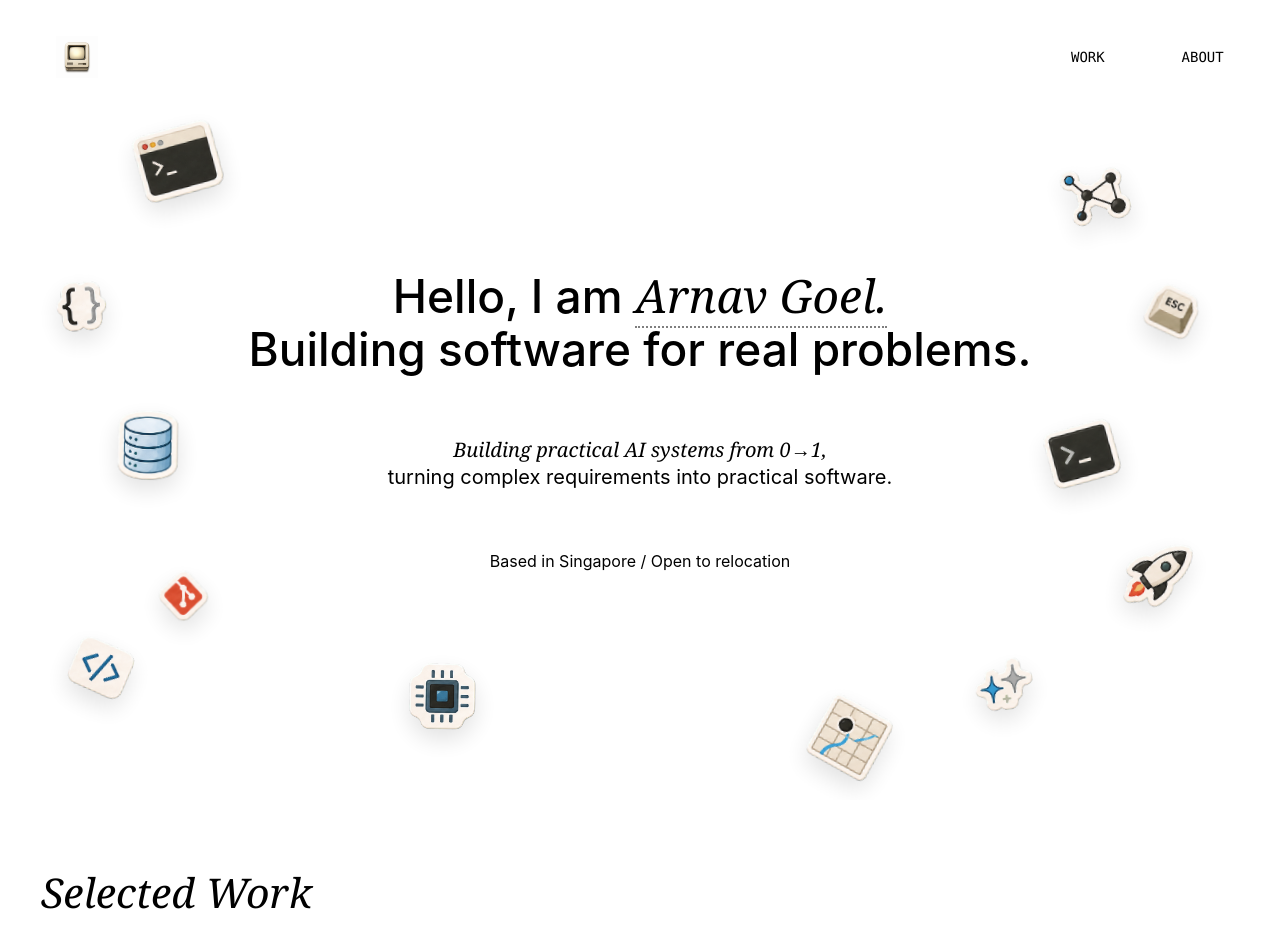
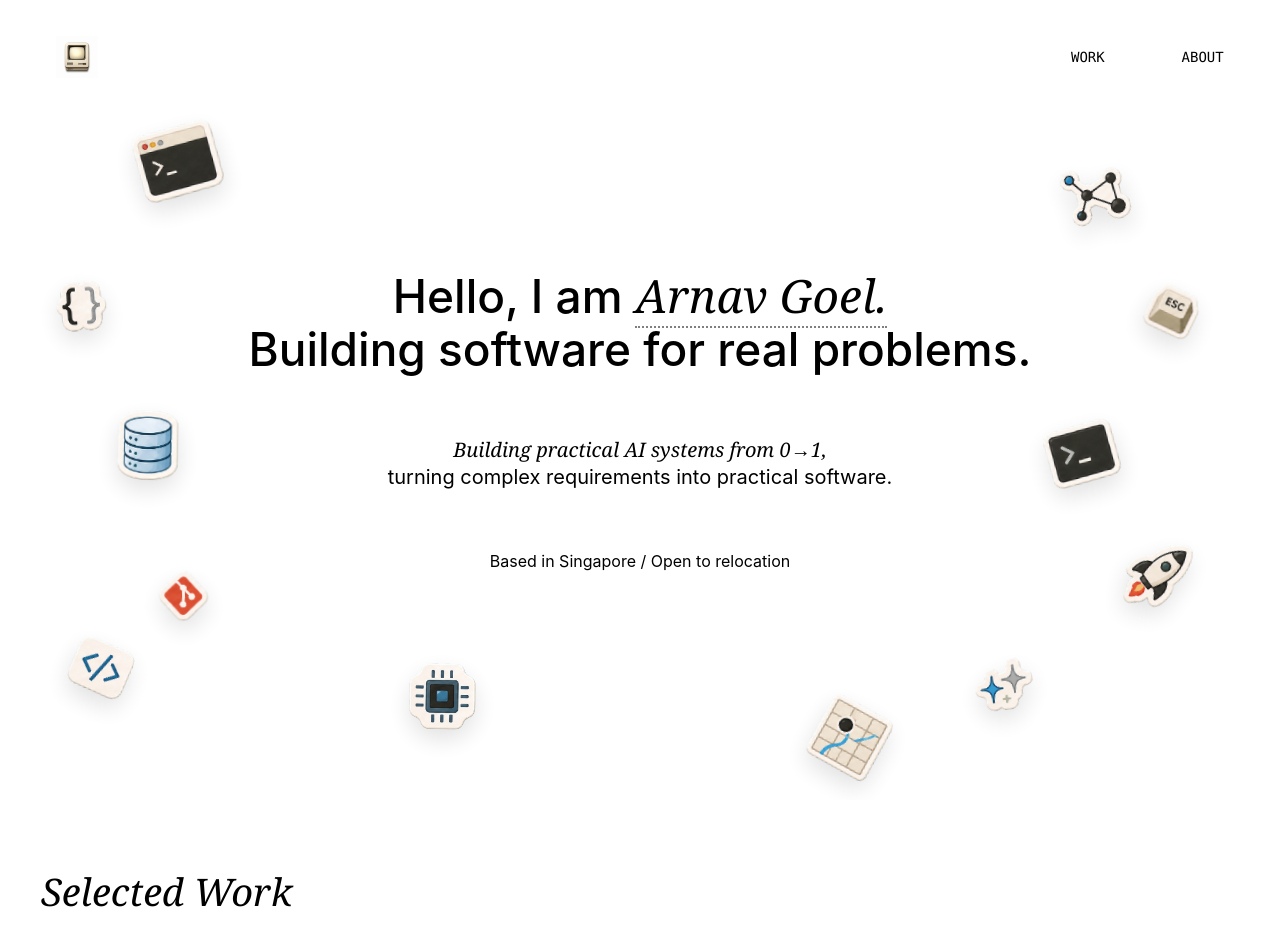
Before and after one commit to arnav-goel05/portfolio-website, a React (Vite) app: page / in a window 1280 px wide. Shown: the top 952 px of the page. Built offline with nearby package versions, Linux system fonts and the light colour scheme.

Commit message:
Reduce selected work heading size

```diff
--- a/src/styles/portfolio.css
+++ b/src/styles/portfolio.css
@@ -189,7 +189,7 @@
   margin: 0;
   color: #000000;
   font-family: var(--serif);
-  font-size: clamp(38px, 3.2vw, 64px);
+  font-size: clamp(38px, 2.8vw, 56px);
   font-weight: 400;
   font-style: italic;
   line-height: 1;
```
